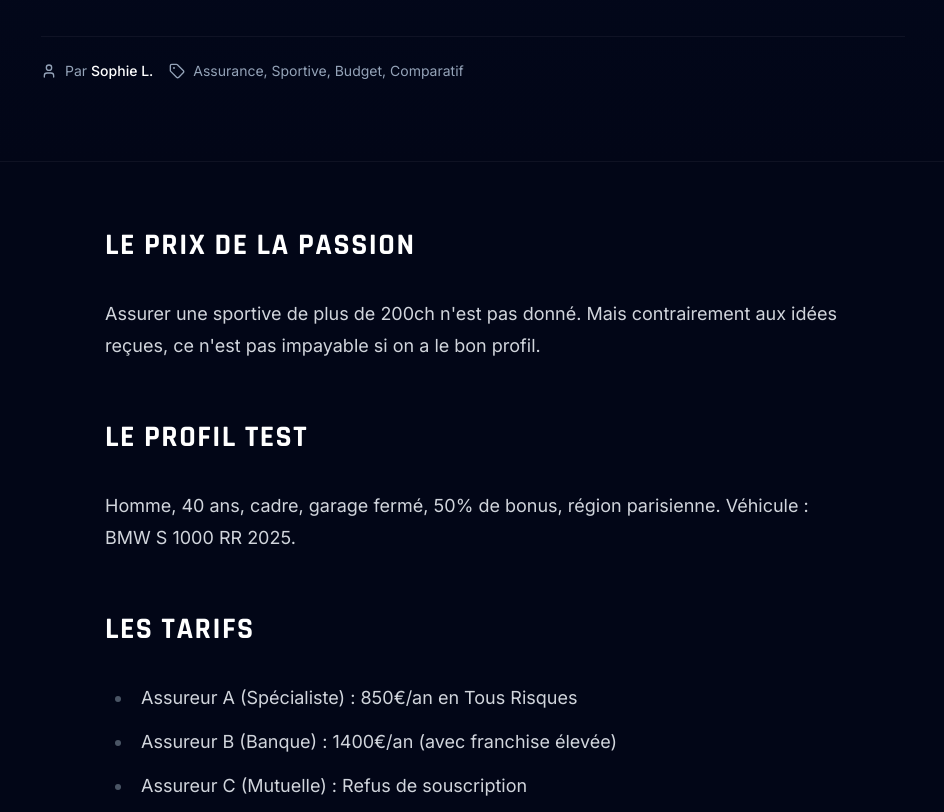
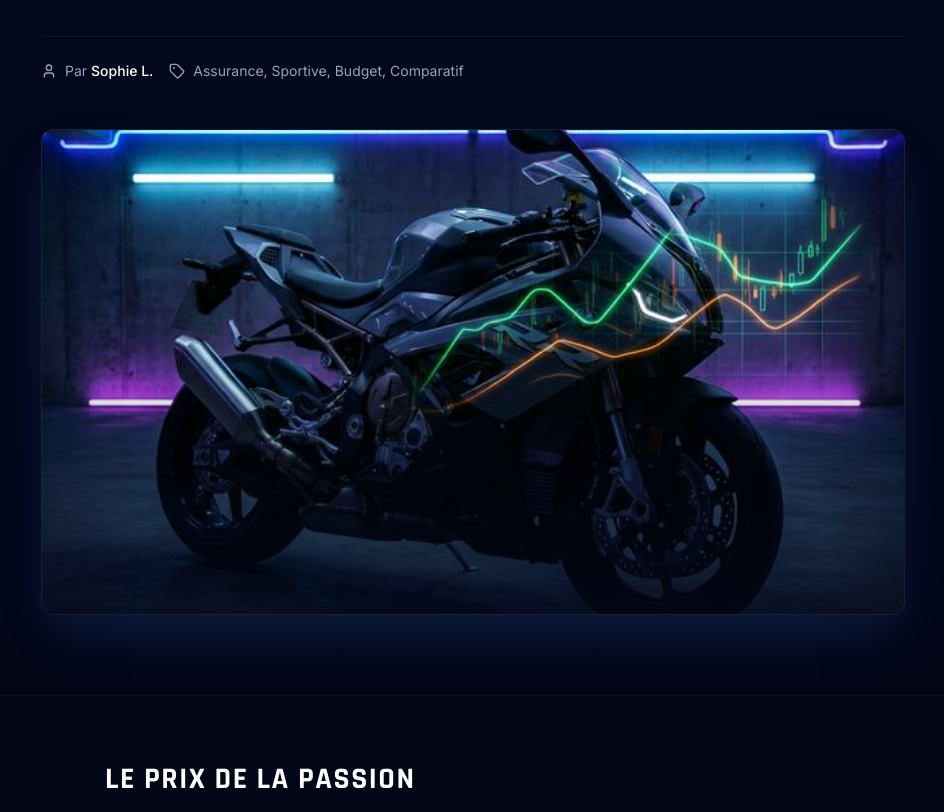
Before and after one commit to baguettecroissant/grandprixmotos.fr, a Next.js app: page /blog/cout-assurance-moto-sportive-2026 in a window 1280 px wide. Shown: the part 460-1272 px from the top of the page, without its empty margins (167-1111 px from the left). Built offline with nearby package versions, Linux system fonts and the light colour scheme.

Commit message:
feat: display cover image in single blog post page

```diff
--- a/src/app/blog/[slug]/page.tsx
+++ b/src/app/blog/[slug]/page.tsx
@@ -62,13 +62,25 @@ export default async function BlogPostPage({ params }: { params: Promise<{ slug:
                             {post.title}
                         </h1>
 
-                        <div className="flex items-center gap-4 text-sm text-muted-foreground border-t border-white/5 pt-6">
+                        <div className="flex items-center gap-4 text-sm text-muted-foreground border-t border-white/5 pt-6 mb-12">
                             <div className="flex items-center">
                                 <User className="mr-2 h-4 w-4" /> Par <span className="text-white ml-1 font-medium">{post.author}</span>
                             </div>
                             <div className="hidden md:flex items-center">
                                 <Tag className="mr-2 h-4 w-4" /> {post.tags.join(", ")}
                             </div>
+                        </div>
+
+                        {/* Featured Image */}
+                        <div className="relative w-full aspect-video rounded-xl overflow-hidden shadow-2xl shadow-primary/20 border border-white/10 group">
+                            <div className="absolute inset-0 bg-gradient-to-t from-background/80 via-transparent to-transparent z-10"></div>
+                            <img
+                                src={post.coverImage}
+                                alt={post.title}
+                                className="w-full h-full object-cover transform group-hover:scale-105 transition-transform duration-700"
+                            />
+                            {/* Decorative Elements */}
+                            <div className="absolute bottom-0 right-0 w-24 h-24 bg-white/5 skew-x-12 translate-x-12 translate-y-12 blur-2xl"></div>
                         </div>
                     </div>
                 </header>
```
